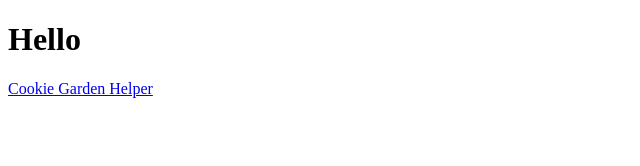
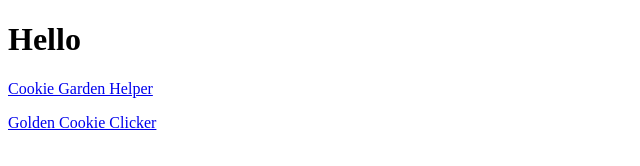
Before and after one commit to darkjeffrey/darkjeffrey.github.io, a plain HTML site: page index.html in a window 1280 px wide. Shown: the whole page, without its empty margins (0-640 px from the left). Drawn offline with Linux system fonts and the light colour scheme.

Commit message:
Update index.html

```diff
--- a/index.html
+++ b/index.html
@@ -3,5 +3,6 @@
 <body>
 <h1>Hello</h1>
 <p><a href="./cookieGardenHelper/">Cookie Garden Helper</a></p>
+<p><a href="./GoldenCookieClicker/">Golden Cookie Clicker</a></p>
 </body>
 </html>
```
